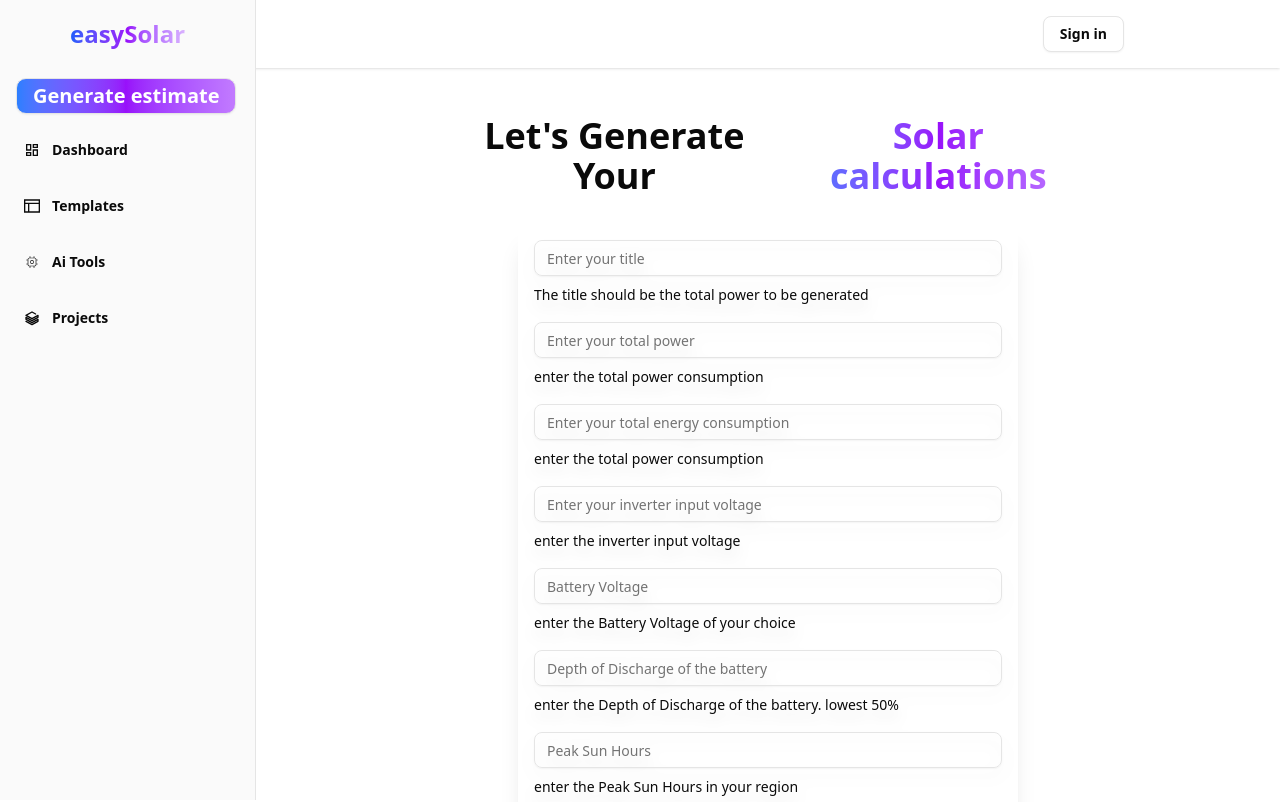
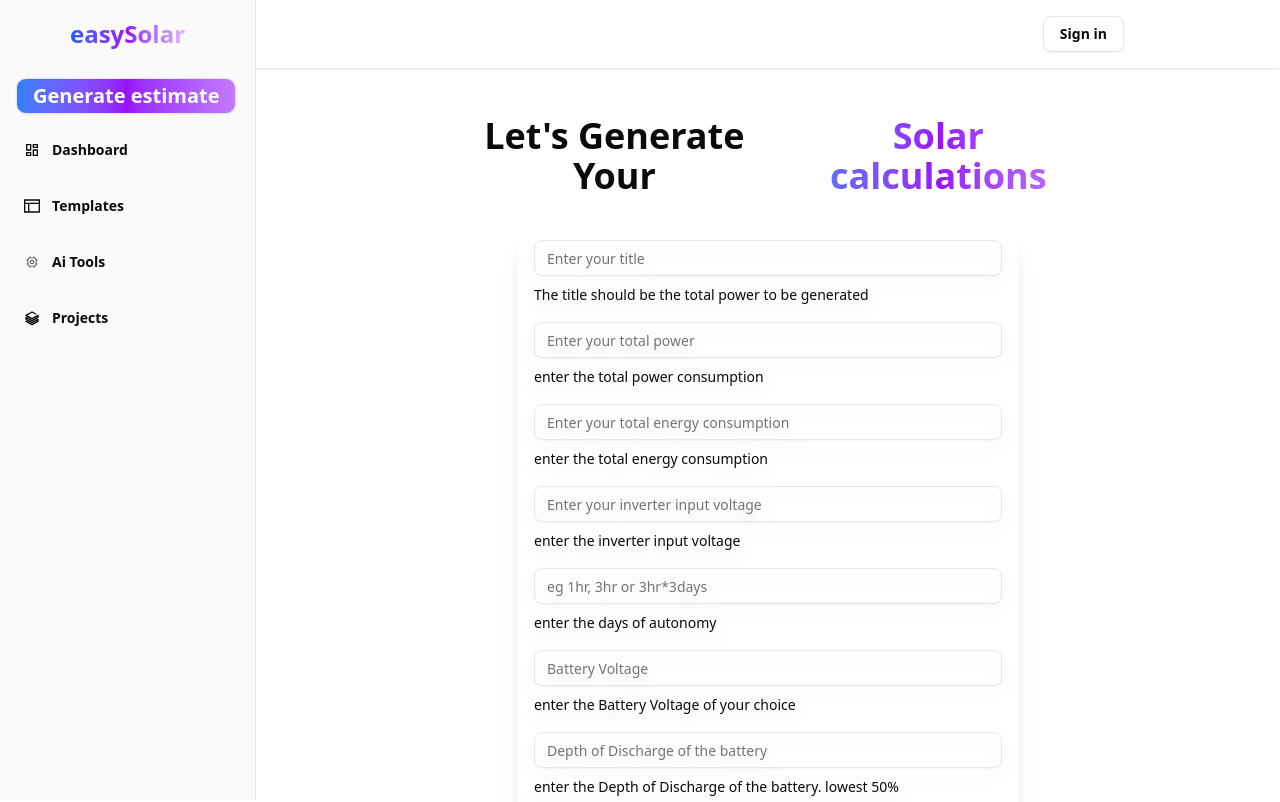
Before and after one commit to JoeBryans/easySolar, a Next.js app: page /dashboard/estimate in a window 1280 px wide. Shown: the top 802 px of the page. Built offline with nearby package versions, Linux system fonts and the light colour scheme; no server answers.

Commit message:
Update page.jsx
Added days of autonomy input

```diff
--- a/app/dashboard/estimate/page.jsx
+++ b/app/dashboard/estimate/page.jsx
@@ -167,7 +167,7 @@ const page = () => {
                 onChange={handleChange}
               />
               <div className="w-full flex items-center gap-2 ">
-                enter the total power consumption
+                enter the total energy consumption
                 {/* or <Power /> to make  calculation of various component{" "} */}
               </div>
             </Label>
@@ -183,6 +183,19 @@ const page = () => {
                 {/* or <Power /> to make  calculation of various component{" "} */}
               </div>
             </Label>
+<Label className={"w-full flex flex-col gap-3 "}>
+              <Input
+                placeholder="eg 1hr, 3hr or 3hr*3days"
+                className="w-full"
+                name="autonomy"
+                onChange={handleChange}
+              />
+              <div className="w-full flex items-center gap-2 ">
+                enter the days of autonomy
+                {/* or <Power /> to make  calculation of various component{" "} */}
+              </div>
+            </Label>
+
             <Label className={"w-full flex flex-col gap-3 "}>
               <Input
                 placeholder="Battery Voltage"
```
